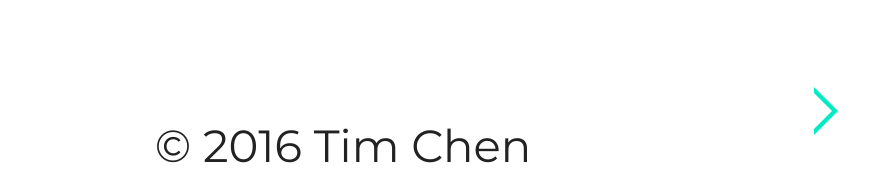
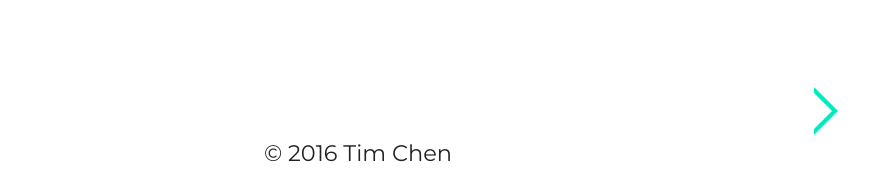
Before and after one commit to timlichen/portfolio, a website: page public/index.html in a window 1280 px wide. Shown: the part 1121-1306 px from the top of the page, 282-1151 px from the left. Drawn offline with nearby package versions, Linux system fonts and the light colour scheme; some packages are replaced by stand-ins of ours.

Commit message:
footer size

```diff
--- a/public/assets/css/custom.css
+++ b/public/assets/css/custom.css
@@ -78,8 +78,9 @@ img {
 }
 
 #footerText {
-  font-size: 3em;
+  font-size: 1.5em;
   text-align: center;
+  vertical-align: bottom;
 }
 
 #footerIcon{
--- a/public/index.html
+++ b/public/index.html
@@ -137,8 +137,12 @@
     <a href="#" class="back-to-top" title="Back to top" id="chevLinkMobile"><span id="navChev"><i class="chevronMobile"></i></span></a>
     </div>
     </div>
-    <div class="container" id="footerText">
-        <span >© 2016 Tim Chen</span>
+    <div class="container">
+        <div class="row">
+            <div class="twelve columns" id="footerText">
+                <span >© 2016 Tim Chen</span>
+            </div>
+        </div>
     </div>
 
 </div>
```
